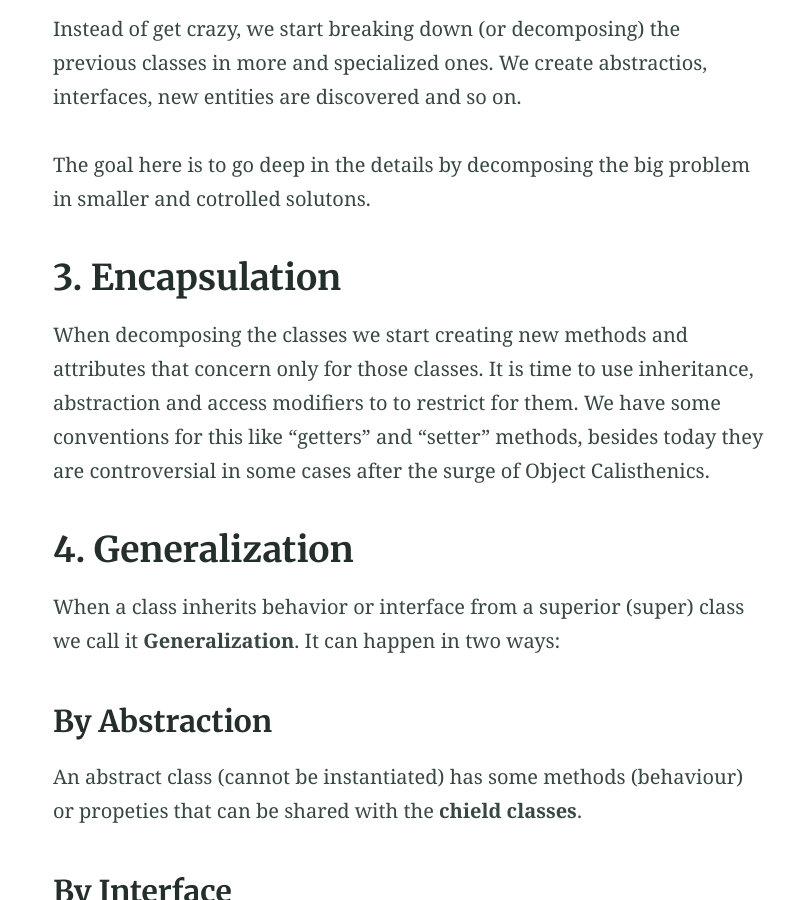
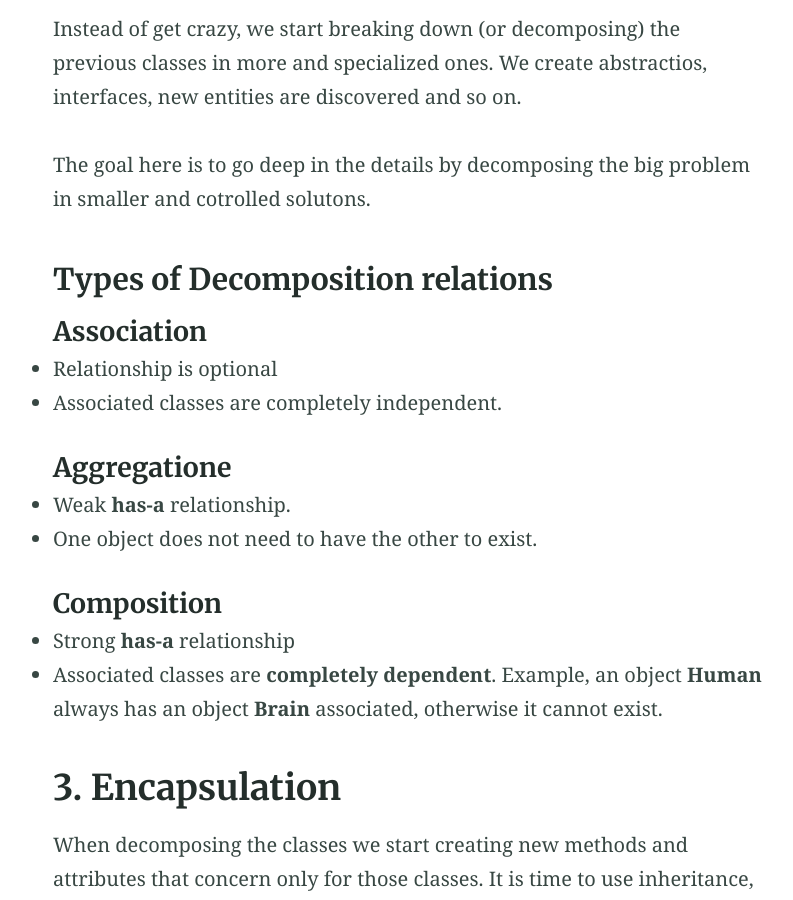
Before and after one commit to gabrielfs7/gabrielfelipesoares, a Jekyll site: the page built from _posts/2019-09-07-object-modeling-principles.md, in a window 1280 px wide and 900 px high, scrolled down 2476 px. Shown: the whole window, without its empty margins (230-1023 px from the left). Built offline with Jekyll 4.4.1, drawn with Linux system fonts in a browser that asks for light colours; our own code applies the rules of GitHub Pages for plain Markdown files; some of the changed text lies outside the part shown.

Commit message:
extend article

```diff
--- a/_posts/2019-09-07-object-modeling-principles.md
+++ b/_posts/2019-09-07-object-modeling-principles.md
@@ -1,7 +1,7 @@
 ---
 title: Object Modeling Principles
 categories:
-- Software Architecture
+- Software-Architecture
 feature_image: "https://picsum.photos/2560/600?image=87"
 ---
 
@@ -53,10 +53,29 @@ Instead of get crazy, we start breaking down (or decomposing) the previous class
 
 The goal here is to go deep in the details by decomposing the big problem in smaller and cotrolled solutons.
 
+### Types of Decomposition relations
+
+#### Association
+
+- Relationship is optional
+- Associated classes are completely independent.
+
+#### Aggregatione
+
+- Weak **has-a** relationship.
+- One object does not need to have the other to exist.
+
+#### Composition
+
+- Strong **has-a** relationship
+- Associated classes are **completely dependent**. Example, an object **Human** always has an object **Brain** associated, otherwise it cannot exist.
+
 
 ## 3. Encapsulation
 
-When decomposing the classes we start creating new methods and attributes that concern only for those classes. It is time to use inheritance, abstraction and access modifiers to to restrict for them. We have some conventions for this like "getters" and "setter" methods, besides today they are controversial in some cases after the surge of Object Calisthenics.
+When decomposing the classes we start creating new methods and attributes that concern only for those classes. It is time to use inheritance, abstraction and access modifiers to to restrict for them.
+
+We have some conventions for this like "getters" and "setter" methods, besides today they are controversial in some cases after the surge of Object Calisthenics.
 
 
 ## 4. Generalization
```
Also changed, not shown: _posts/2019-09-08-software-architecture-design-principles.md (+1 -1 lines), 10 other files.
